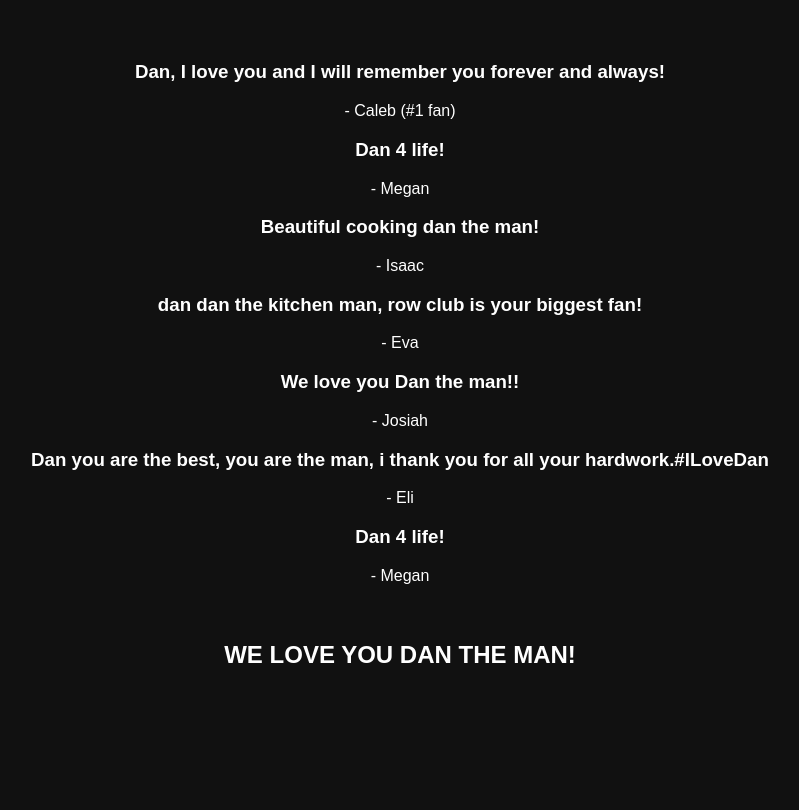
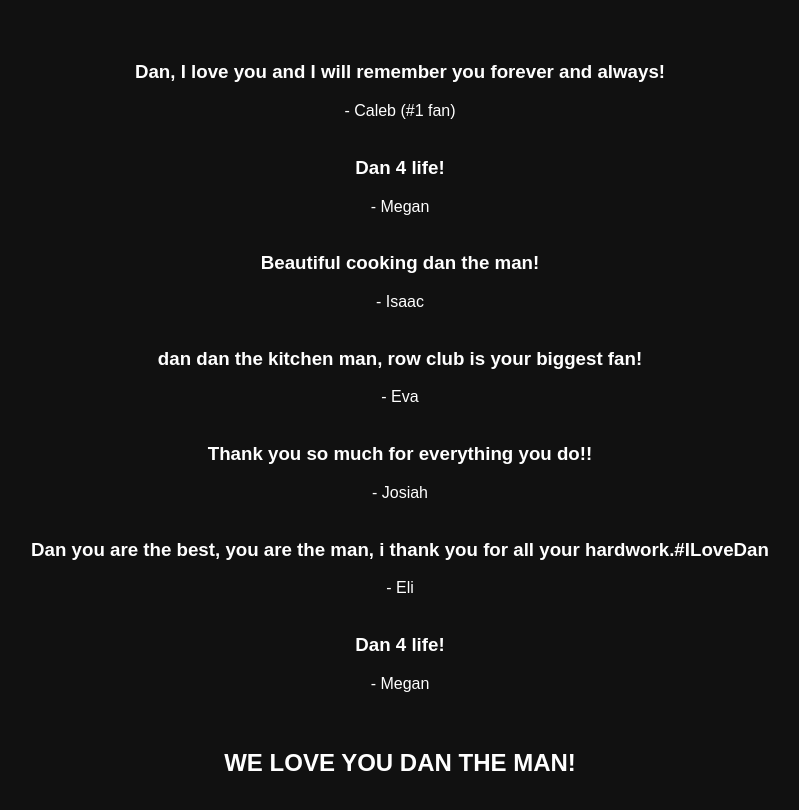
Before and after one commit to Jojobinx17/dantheman, a plain HTML site: page index.html in a window 1280 px wide. Shown: the part 340-1150 px from the top of the page, without its empty margins (240-1039 px from the left). Before the commit the page ends 1077 px from the top, so only its background shows below. Drawn offline with Linux system fonts and the light colour scheme.

Commit message:
Update index.html

```diff
--- a/index.html
+++ b/index.html
@@ -31,28 +31,31 @@
 
       <h3>Dan, I love you and I will remember you forever and always!</h3>
       - Caleb (#1 fan)
-      <div>
+      <br>
+       <br>
 
       <h3>Dan 4 life!</h3>
       - Megan
       <br>
+        <br>
 
       <h3>Beautiful cooking dan the man!</h3>
       - Isaac
       <br>
+        <br>
 
      <h3>dan dan the kitchen man, row club is your biggest fan!</h3>
       - Eva
       <br>
-
-      <h3>We love you Dan the man!!</h3>
+ <br>
+      <h3>Thank you so much for everything you do!!</h3>
       - Josiah
       <br>
-
+ <br>
      <h3>Dan you are the best, you are the man, i thank you for all your hardwork.#ILoveDan</h3>
       - Eli
       <br>
-
+ <br>
        <h3>Dan 4 life!</h3>
       - Megan
       <br>
```
